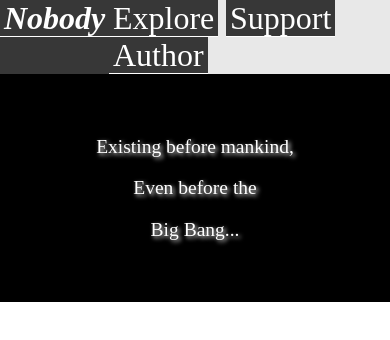
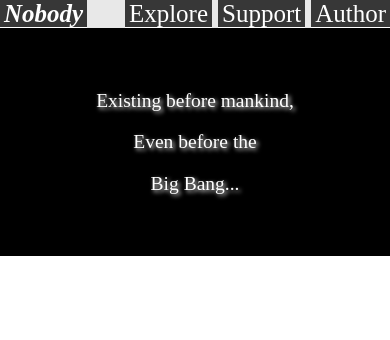
Before and after one commit to evolentDelight/Nothing, a Gatsby app: page / in a window 390 px wide. Shown: the top 340 px of the page. Built offline with nearby package versions, Linux system fonts and the light colour scheme.

Commit message:
Responsive font

```diff
--- a/src/components/nav.css
+++ b/src/components/nav.css
@@ -1,7 +1,7 @@
 .container{
   background-color: #E8E8E8;
   font-family: 'Red Rose', cursive, "Times New Romans";
-  font-size: 200%;
+  font-size: clamp(25px, 2.5vw, 35px);
   color: #FAF7FF;
 }
 
```
